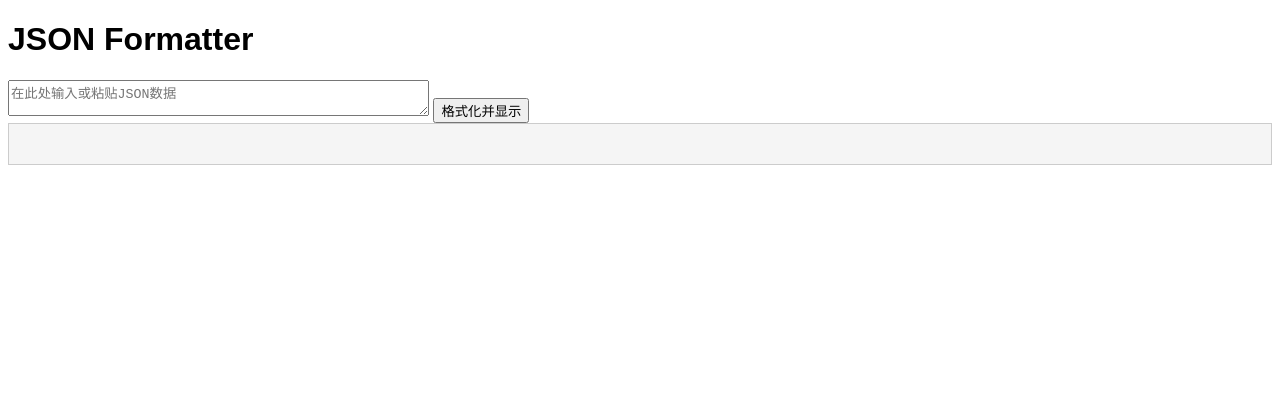
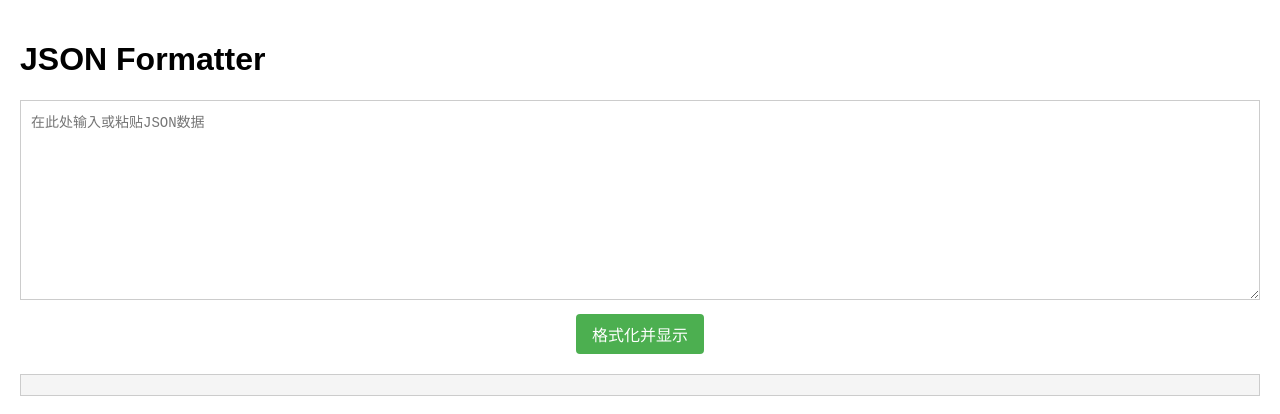
Before and after one commit to qbmzc/tools, a plain HTML site: page json/index.html in a window 1280 px wide. Drawn offline with Linux system fonts and the light colour scheme.

Commit message:
feat：json

```diff
--- a/json/index.html
+++ b/json/index.html
@@ -5,22 +5,62 @@
     <meta name="viewport" content="width=device-width, initial-scale=1.0">
     <title>JSON Formatter</title>
     <style>
+         /* 全局样式 */
     body {
         font-family: Arial, sans-serif;
+        margin: 0;
+        padding: 20px;
     }
+
+    /* JSON输入框样式 */
+    #json-input {
+        width: 100%;
+        height: 200px;
+        resize: vertical; /* 允许垂直方向调整大小 */
+        padding: 10px;
+        font-size: 14px;
+        border: 1px solid #ccc;
+        box-sizing: border-box;
+        outline: none;
+    }
+
+    /* 格式化按钮样式 */
+    button {
+        display: block;
+        width: fit-content;
+        margin: 10px auto;
+        padding: 8px 16px;
+        font-size: 16px;
+        background-color: #4CAF50;
+        color: white;
+        border: none;
+        cursor: pointer;
+        text-align: center;
+        border-radius: 4px;
+    }
+
+    /* 输出区域样式 */
     .json-container {
-            padding: 20px;
+        margin-top: 20px;
+        padding: 10px;
         border: 1px solid #ccc;
         background-color: #f5f5f5;
-            white-space: pre-wrap;
-            word-wrap: break-word;
+        overflow-x: auto; /* 水平滚动条，确保长JSON内容能完整显示 */
     }
-        .json-key {
-            color: #1a0dab;
+
+    /* JSON关键字和字符串样式 */
+    .json-container .json-bracket,
+    .json-container .json-curly-brace,
+    .json-container .json-square-bracket,
+    .json-container .json-string {
+        color: #1a1aff;
     }
-        .json-string {
-            color: #df5000;
-        }
+
+    /* 在您的JavaScript代码中定义这些类名 */
+    .json-bracket { }
+    .json-curly-brace { }
+    .json-square-bracket { }
+    .json-string { }
     </style>
 </head>
 <body>
```
Lines whose indentation alone changed are shown as unchanged.
